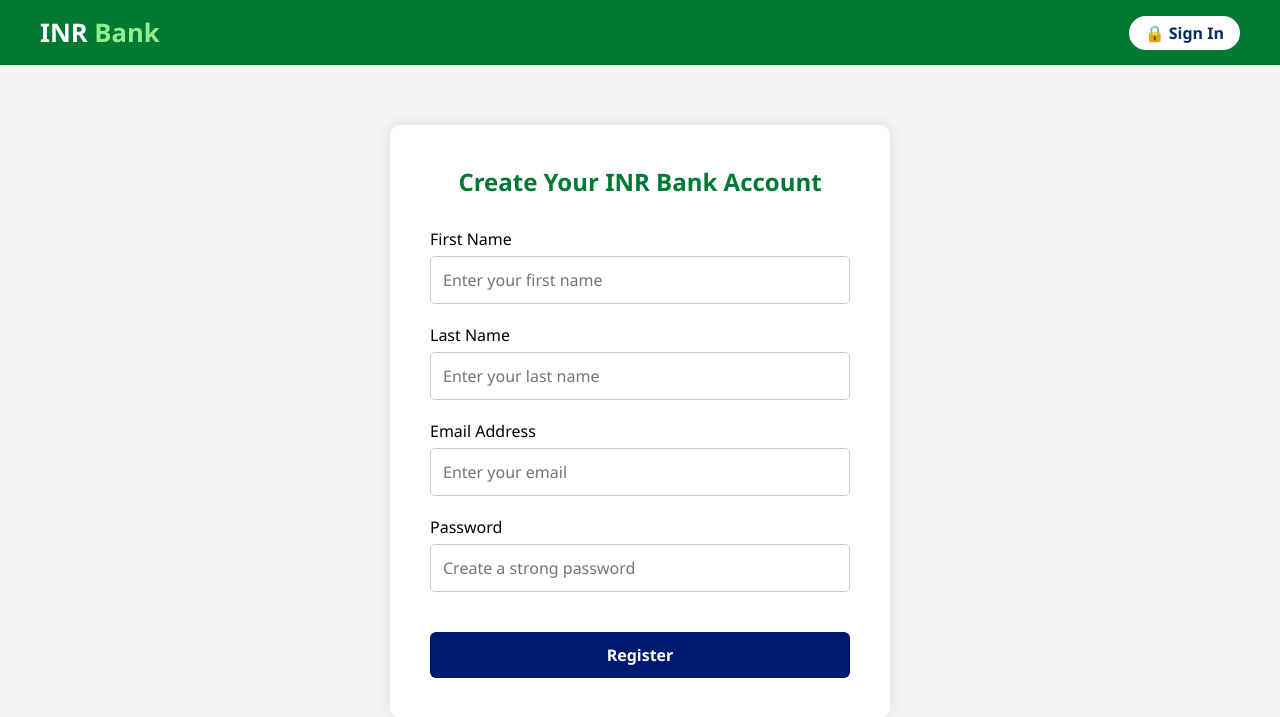
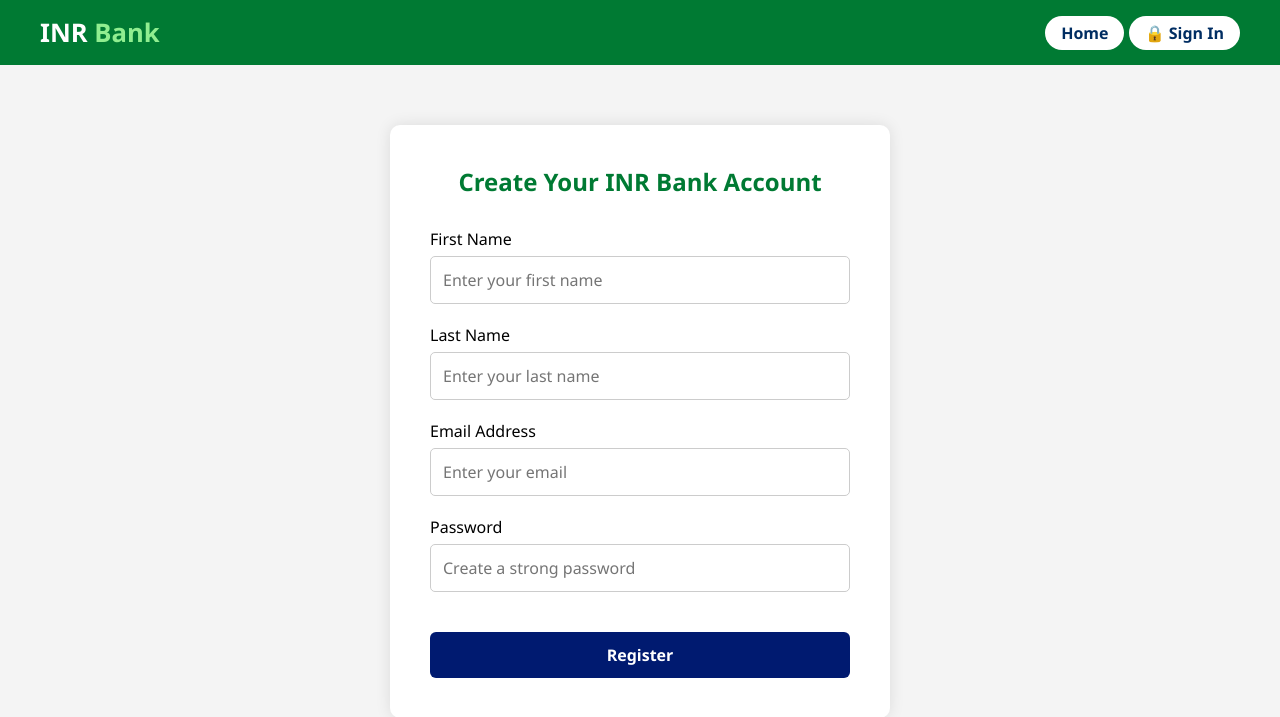
Before and after one commit to ayyanar-vignesh/july16_fastapi_dynamo_morning, a FastAPI app: page /register in a window 1280 px wide. Shown: the top 717 px of the page. Run offline with FastAPI, Linux system fonts and the light colour scheme.

Commit message:
updated part 4

```diff
--- a/templates/register.html
+++ b/templates/register.html
@@ -122,7 +122,8 @@
   <header>
     <div class="logo">INR <span style="color: lightgreen;">Bank</span></div>
     <div class="nav-right">
-      <a href="/">🔒 Sign In</a>
+         <a href="/">Home</a>
+      <a href="/login">🔒 Sign In</a>
     </div>
   </header>
 
```
